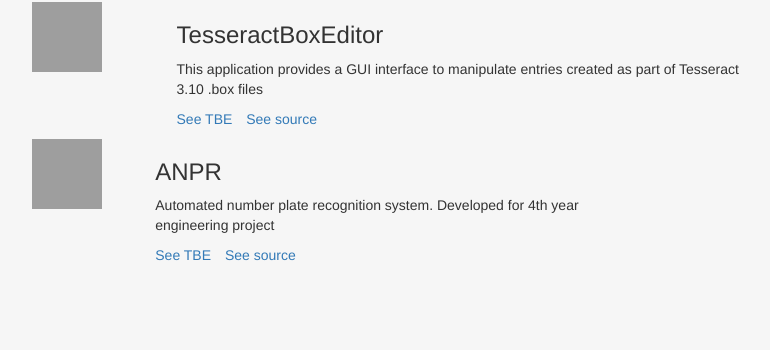
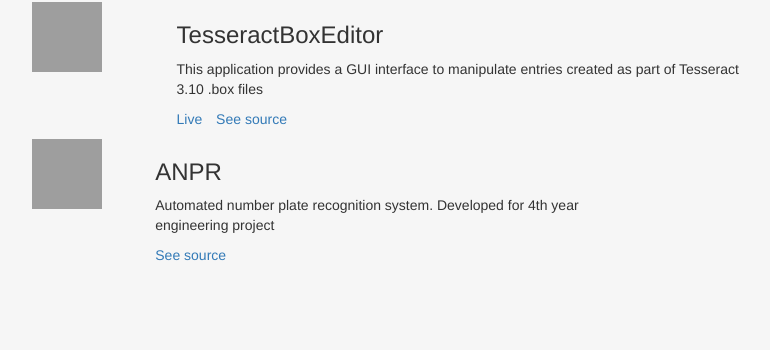
Before and after one commit to sajeevany/syogeswaran.com, a Django app: page /apps/ in a window 1280 px wide. Shown: the part 243-593 px from the top of the page, without its empty margins (53-823 px from the left). Run offline with Django 3.2, Linux system fonts and the light colour scheme; parts of the project's set-up code (start-up, migrations or seed data) failed here and were passed over; some libraries are stand-ins or nearby versions; grey boxes are pictures that could not be loaded.

Commit message:
Added condition to test var appRef exists. Result controls if live link is made available.

```diff
--- a/syogesweb/templates/syogesweb/apps.html
+++ b/syogesweb/templates/syogesweb/apps.html
@@ -6,5 +6,5 @@
 
 {% block content %}
     {% include "syogesweb/includes/appsEntry.html" with title="TesseractBoxEditor" imgRef="#" desc="This application provides a GUI interface to manipulate entries created as part of Tesseract 3.10 .box files" appRef="#" srcRef="https://github.com/sajeevany/SajBoxEditor" %}
-    {% include "syogesweb/includes/appsEntry.html" with title="ANPR" imgRef="#" desc="Automated number plate recognition system. Developed for 4th year engineering project" appRef="#" srcRef="https://github.com/sajeevany/ANPR_EDP_Capstone_Ryerson" %}
+    {% include "syogesweb/includes/appsEntry.html" with title="ANPR" imgRef="#" desc="Automated number plate recognition system. Developed for 4th year engineering project" srcRef="https://github.com/sajeevany/ANPR_EDP_Capstone_Ryerson" only%}
 {% endblock %}
--- a/syogesweb/templates/syogesweb/includes/appsEntry.html
+++ b/syogesweb/templates/syogesweb/includes/appsEntry.html
@@ -7,7 +7,9 @@
             <h3>{{ title }}</h3>
             <p> {{ desc }}</p>
             <ul class="list-inline">
-                <li><a href="{{ appRef }}">See TBE</a></li>
+                {% if appRef %}
+                    <li><a href="{{ appRef }}">Live</a></li>
+                {% endif %}
                 <li><a href="{{ srcRef }}">See source</a></li>
             </ul>
         </span>
```
Also changed, not shown: 1 other file.
